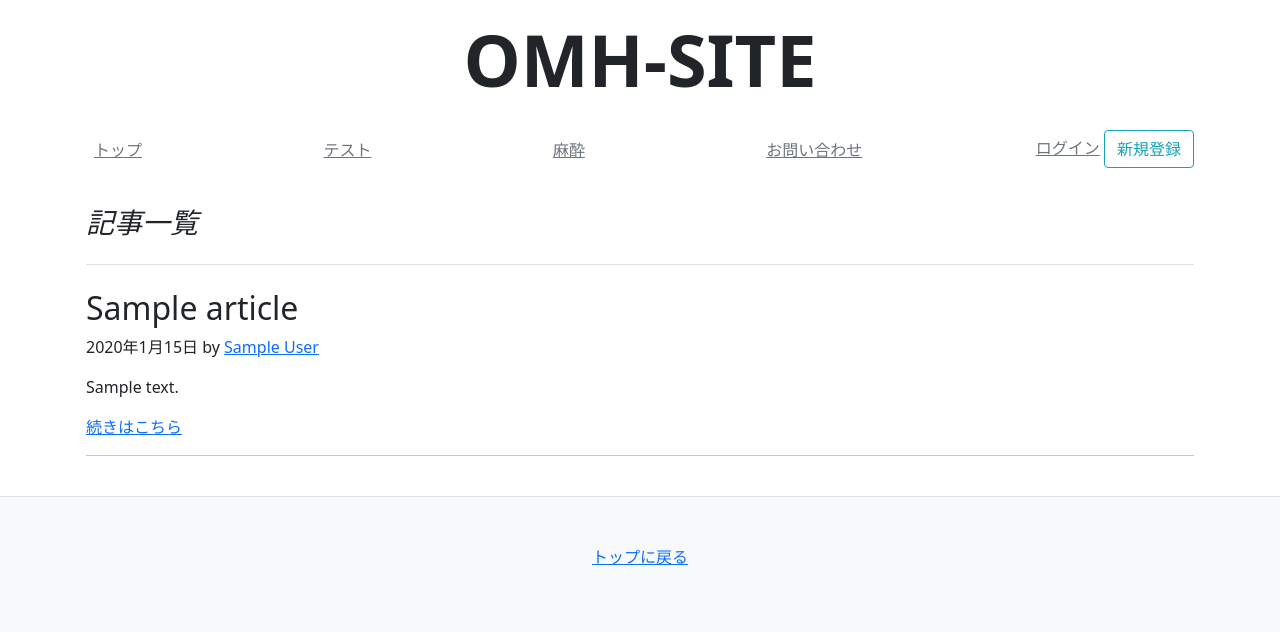
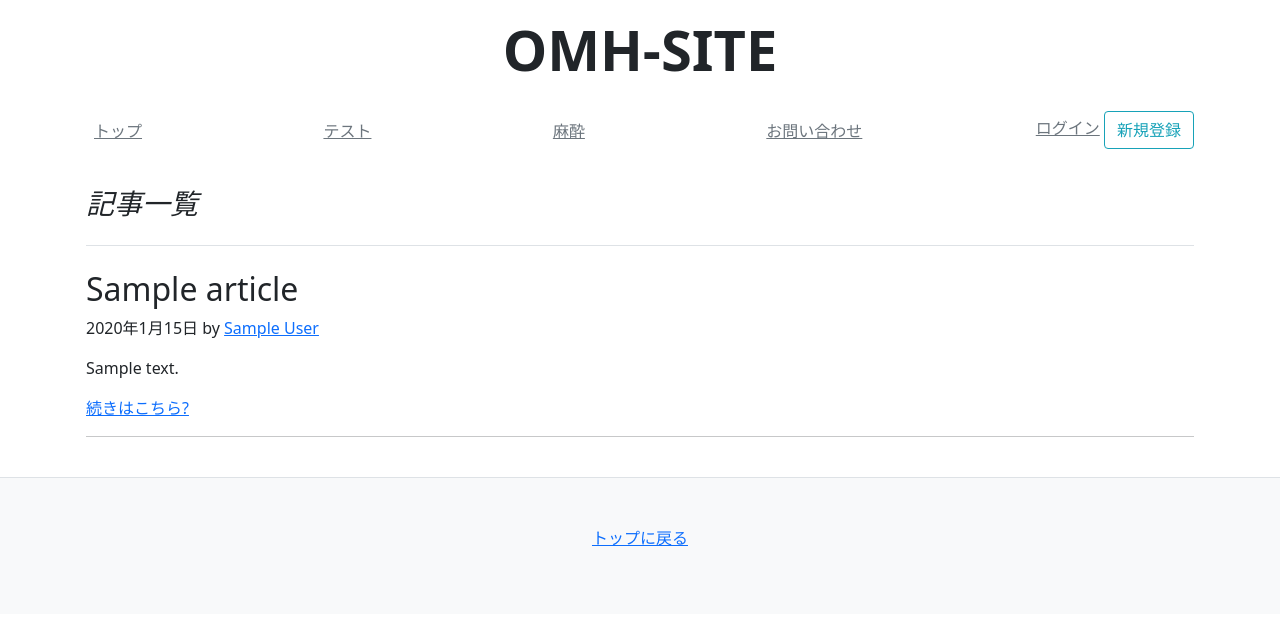
Before and after one commit to yktt-nuane/OMH-SITE, a Django app: page /blogs/ in a window 1280 px wide. Shown: the top 632 px of the page. Run offline with Django 4.2, Linux system fonts and the light colour scheme; tables that the repository leaves empty hold one stand-in row (values such as "Sample post"); some libraries are stand-ins or nearby versions.

Commit message:
麻酔ページ編集

```diff
--- a/anestudy/urls.py
+++ b/anestudy/urls.py
@@ -4,6 +4,6 @@ from . import views
 urlpatterns = [
     path('', views.index),
     path('tags/<slug:slug>', views.tags),
-    path('<slug:pk>/', views.article),
+    path('<slug:pk>/', views.posted_article),
     path('posted_article/<slug:pk>/', views.posted_article),
 ]
--- a/anestudy/views.py
+++ b/anestudy/views.py
@@ -143,7 +143,7 @@ def posted_article(request, pk):
 
 def tags(request, slug):
     tag = Tag.objects.get(slug=slug)
-    objs = tag.article_set.all()
+    objs = tag.postarticle_set.all()
 
     paginator = Paginator(objs, 2)
     page_number = request.GET.get('page')
--- a/templates/anestudy/blogs.html
+++ b/templates/anestudy/blogs.html
@@ -15,7 +15,8 @@
                 <p class="anestudy-post-meta">{{ obj.created_at }} by
                 <a href="#">{{ obj.author }}</a></p>
                 <p>{{ obj.text }}</p>
-                <a href="/anestudy/{{obj.id}}/" class="">続きはこちら</a>
+                <a href="/anestudy/{{obj.id}}/" class="">続きはこちら?
+                </a>
             </div>
             <hr>
             {% endfor %}
--- a/templates/anestudy/snippets/header.html
+++ b/templates/anestudy/snippets/header.html
@@ -2,7 +2,7 @@
     <header class="py-3">
         <div class="row flex-nowrap justify-content-center align-item-center">
             <div class="col-4 text-center">
-                <h1 class="display-2 font-weight-bold">OMH-SITE</h1>
+                <h1 class="display-4 font-weight-bold">OMH-SITE</h1>
             </div>
         </div>
     </header>
--- a/templates/anestudy/snippets/tag.html
+++ b/templates/anestudy/snippets/tag.html
@@ -1,6 +1,6 @@
 
 
-{% for tag in article.tags.all %}
+{% for tag in posted_article.tags.all %}
 <a class="btn btn-sm btn-outline-secondary" href="/anestudy/tags/{{ tag.slug }}">
     <svg xmlns="http://www.w3.org/2000/svg" width="16" height="16" fill="currentColor" class="bi bi-tag-fill" viewBox="0 0 16 16">
         <path d="M2 1a1 1 0 0 0-1 1v4.586a1 1 0 0 0 .293.707l7 7a1 1 0 0 0 1.414 0l4.586-4.586a1 1 0 0 0 0-1.414l-7-7A1 1 0 0 0 6.586 1H2zm4 3.5a1.5 1.5 0 1 1-3 0 1.5 1.5 0 0 1 3 0z"/>
```
